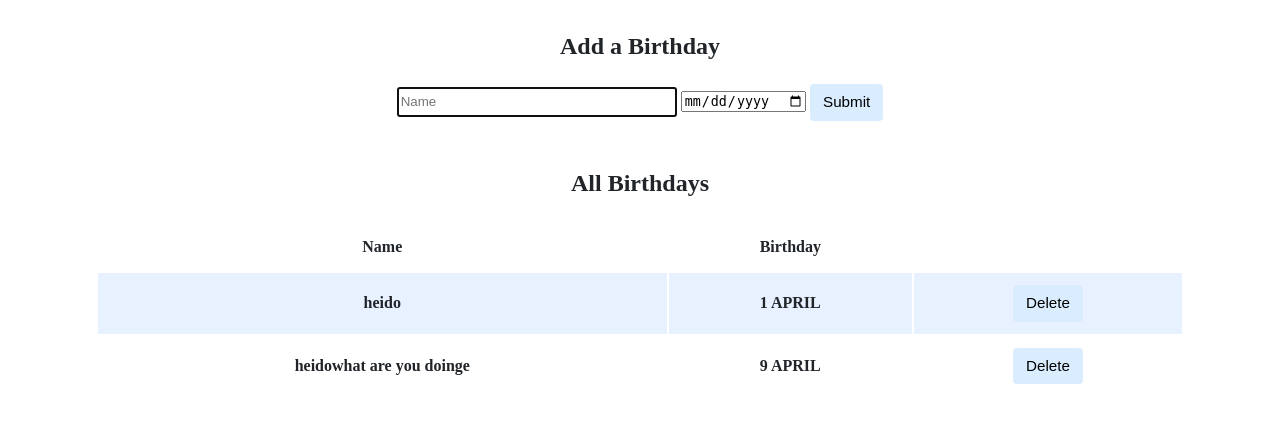
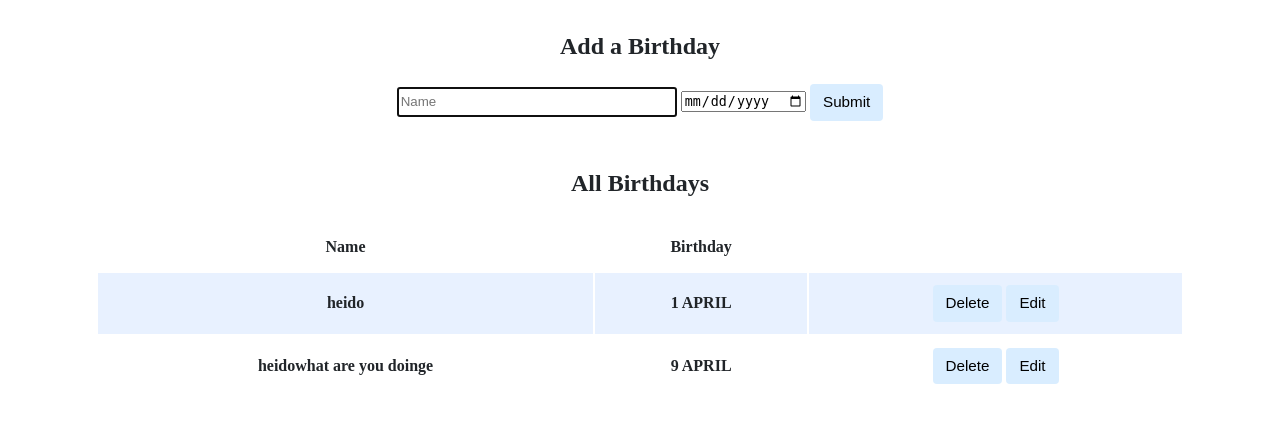
Before and after one commit to andretdr/CS50, a Flask app: page / in a window 1280 px wide. Shown: the part 232-655 px from the top of the page. Run offline with Flask 3, Linux system fonts and the light colour scheme; data comes from the database, SQL or seed files in the repository; both versions use the stored data as it was after the commit; lists and menus that the app fills with data are empty; some libraries are stand-ins or nearby versions.

Commit message:
Thu, Apr 18, 2024, 10:41 AM +08:00

```diff
--- a/birthdays/templates/index.html
+++ b/birthdays/templates/index.html
@@ -50,7 +50,8 @@
                                                 <th>${birthday.name}</th><th>${birthday.day} ${months[birthday.month - 1]}</th>
                                                 <th>
                                                     <input type="hidden" name="id" value="${birthday.id}">
-                                                    <button id="id${birthday.id}">Delete</button>
+                                                    <button id="del${birthday.id}">Delete</button>
+                                                    <button id="edit${birthday.id}">Edit</button>
                                                 </th>
                                             </tr>`
                                 }
@@ -58,10 +59,13 @@
 
                                 // add listeners to all
                                 for (let birthday of birthdayObj) {
-                                    let strbutton = '#id'+birthday.id;
+                                    let strbutton = '#del'+birthday.id;
                                     let eventbutton = document.querySelector(strbutton);
                                     eventbutton.addEventListener('click', function() {
                                         delrecord(birthday.id);
+
+
+
                                     });
                                 };
                             }
```
Also changed, not shown: birthdays/birthdays.db.
